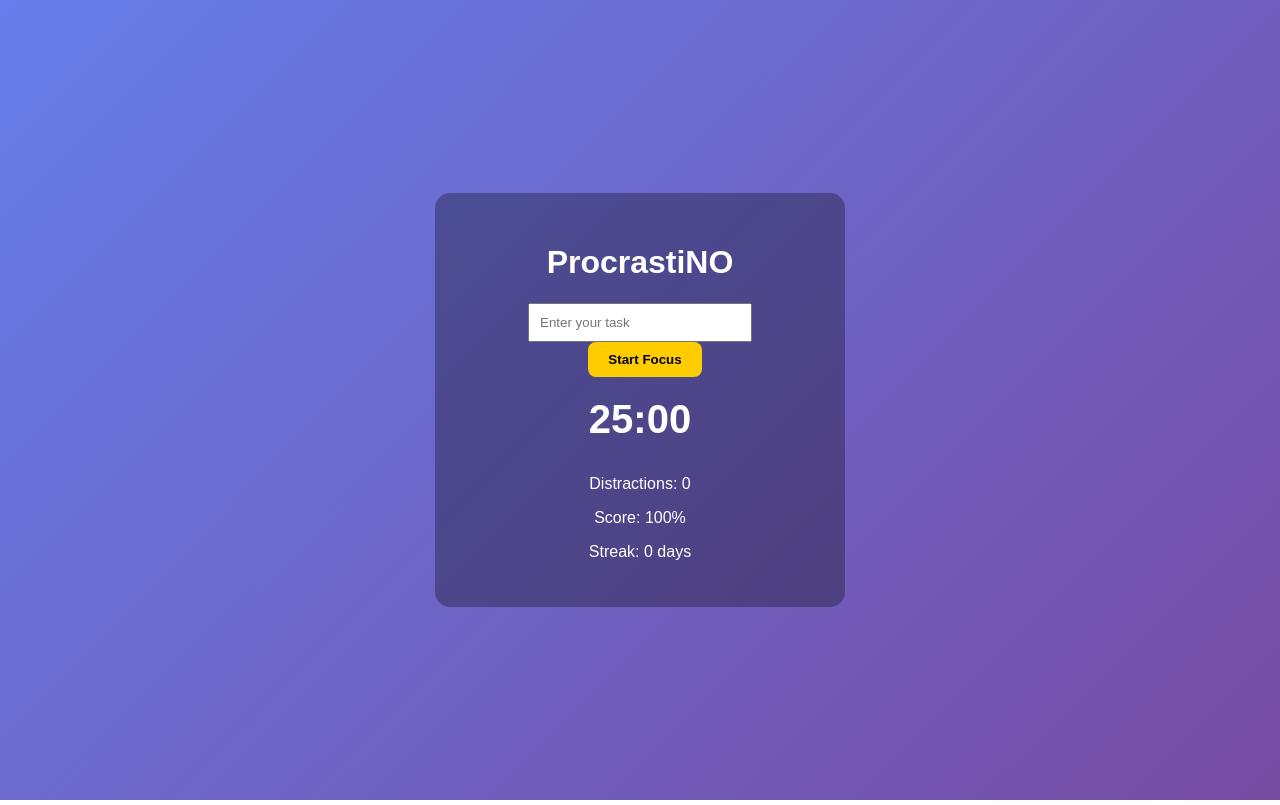
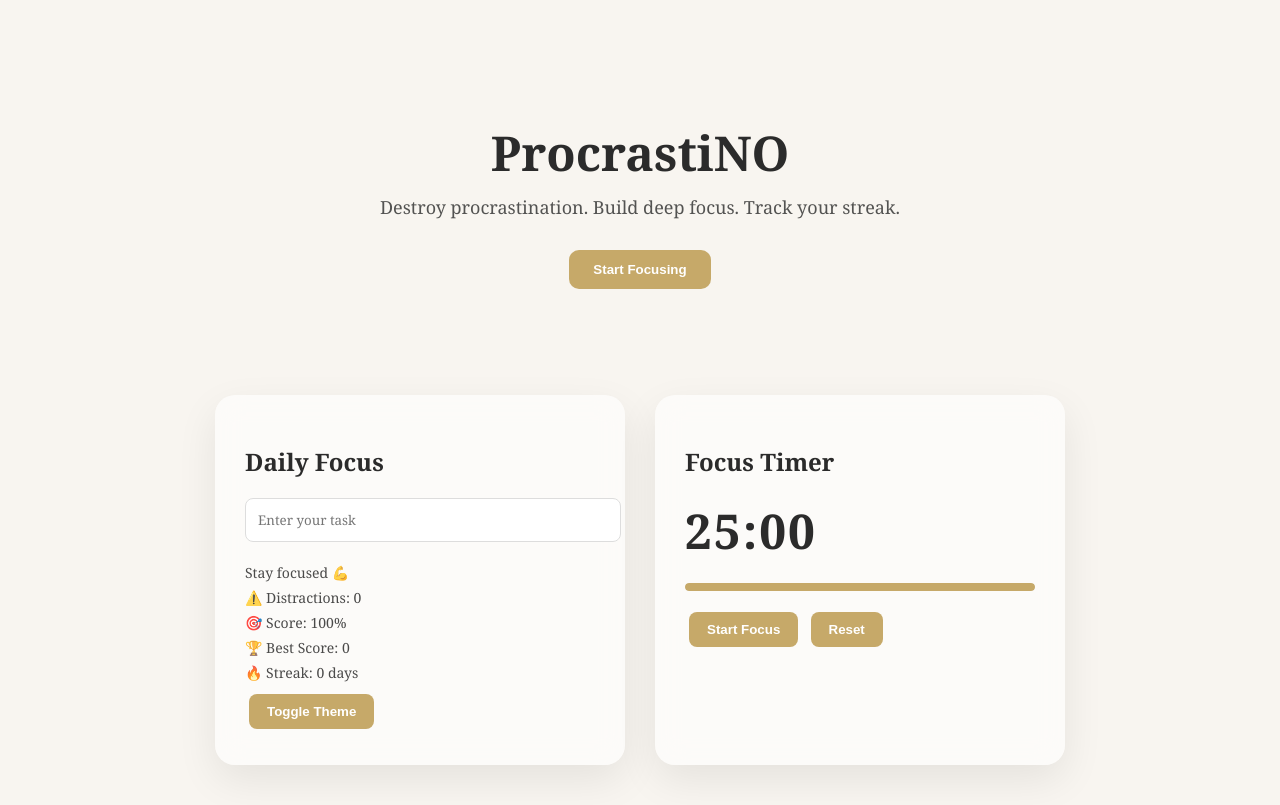
Before and after one commit to DevanandaSatheesh/ProcrastiNO, a plain HTML site: page index.html in a window 1280 px wide. Drawn offline with Linux system fonts and the light colour scheme.

Commit message:
UI upgrade + hero section + dashboard layout

```diff
--- a/index.html
+++ b/index.html
@@ -6,21 +6,57 @@
 </head>
 <body>
 
-    <div class="container">
-        <h1>ProcrastiNO</h1>
+<!-- ===== HERO SECTION ===== -->
+<section class="hero">
+    <h1>ProcrastiNO</h1>
+    <p>Destroy procrastination. Build deep focus. Track your streak.</p>
+    <button id="heroStart">Start Focusing</button>
+</section>
+
+<!-- ===== DASHBOARD ===== -->
+<section class="dashboard">
+
+    <!-- LEFT PANEL (STATS) -->
+    <div class="card">
+        <div id="confetti-container"></div>
+        <h2>Daily Focus</h2>
 
         <input type="text" id="taskInput" placeholder="Enter your task">
 
-        <button id="startBtn">Start Focus</button>
+        <p id="statusMessage">Stay focused 💪</p>
 
-        <h2 id="timer">25:00</h2>
+        <p>⚠️ Distractions: <span id="distractionCount">0</span></p>
+        <p>🎯 Score: <span id="score">100</span>%</p>
+        <p>🏆 Best Score: <span id="bestScore">0</span></p>
+        <p>🔥 Streak: <span id="streak">0</span> days</p>
 
-        <p>Distractions: <span id="distractionCount">0</span></p>
-
-        <p>Score: <span id="score">100</span>%</p>
-        <p>Streak: <span id="streak">0</span> days</p>
+        <button onclick="toggleTheme()">Toggle Theme</button>
     </div>
 
-    <script src="script.js"></script>
+    <!-- RIGHT PANEL (TIMER) -->
+    <div class="card">
+        <h2>Focus Timer</h2>
+
+        <h1 id="timer">25:00</h1>
+
+        <div class="progress-bar">
+            <div id="progress"></div>
+        </div>
+
+        <button id="startBtn">Start Focus</button>
+        <button onclick="resetSession()">Reset</button>
+    </div>
+
+</section>
+
+<script src="script.js"></script>
+
+<script>
+/* Smooth scroll from hero to dashboard */
+document.getElementById("heroStart").addEventListener("click", function() {
+    document.querySelector(".dashboard").scrollIntoView({ behavior: "smooth" });
+});
+</script>
+
 </body>
 </html>
--- a/script.js
+++ b/script.js
@@ -1,10 +1,42 @@
+document.addEventListener("DOMContentLoaded", function () {
+
+// ======================
+// VARIABLES (TOP)
+// ======================
+
+let totalTime = 10; // use 1500 for 25 mins later
+let timeLeft = totalTime;
+
+let timerDisplay = document.getElementById("timer");
+let startBtn = document.getElementById("startBtn");
+let heroStart = document.getElementById("heroStart");
+
+let interval = null;
+let distractionCount = 0;
+
 let streak = localStorage.getItem("streak") || 0;
 document.getElementById("streak").textContent = streak;
-let timeLeft = 10;
-let timerDisplay = document.getElementById("timer");
-let startBtn = document.getElementById("startBtn");
-let interval;
-let distractionCount = 0;
+
+// ⭐ BEST SCORE SYSTEM
+let bestScore = localStorage.getItem("bestScore") || 0;
+document.getElementById("bestScore").textContent = bestScore;
+
+
+// ======================
+// HERO SCROLL BUTTON
+// ======================
+
+if (heroStart) {
+    heroStart.addEventListener("click", function () {
+        document.querySelector(".dashboard")
+            .scrollIntoView({ behavior: "smooth" });
+    });
+}
+
+
+// ======================
+// START TIMER
+// ======================
 
 startBtn.addEventListener("click", function () {
 
@@ -18,29 +50,72 @@ startBtn.addEventListener("click", function () {
         timerDisplay.textContent =
             minutes + ":" + (seconds < 10 ? "0" : "") + seconds;
 
+        updateProgress();
         timeLeft--;
 
         if (timeLeft < 0) {
-    clearInterval(interval);
-    updateStreak();
-    alert("Focus session completed!");
-}
+            clearInterval(interval);
+            interval = null;
+            updateStreak();
+            alert("Focus session completed!");
+        }
 
     }, 1000);
 });
+
+
+// ======================
+// DISTRACTION DETECTION
+// ======================
+
 document.addEventListener("visibilitychange", function () {
-    if (document.hidden) {
+    if (document.hidden && interval) {
         distractionCount++;
         document.getElementById("distractionCount").textContent = distractionCount;
+        updateScore();
+        updateStatus();
     }
 });
+
+
+// ======================
+// SCORE FUNCTION
+// ======================
+
 function updateScore() {
     let score = 100 - (distractionCount * 5);
     if (score < 0) score = 0;
+
     document.getElementById("score").textContent = score;
+
+    // ⭐ UPDATE BEST SCORE
+    if (score > bestScore) {
+        bestScore = score;
+        localStorage.setItem("bestScore", bestScore);
+        document.getElementById("bestScore").textContent = bestScore;
+    }
 }
 
-setInterval(updateScore, 1000);
+
+// ======================
+// STATUS FUNCTION
+// ======================
+
+function updateStatus() {
+    if (distractionCount === 0) {
+        document.getElementById("statusMessage").textContent = "Excellent focus 🔥";
+    } else if (distractionCount < 3) {
+        document.getElementById("statusMessage").textContent = "Stay focused 💪";
+    } else {
+        document.getElementById("statusMessage").textContent = "Too many distractions ⚠️";
+    }
+}
+
+
+// ======================
+// STREAK FUNCTION
+// ======================
+
 function updateStreak() {
     let today = new Date().toDateString();
     let lastDate = localStorage.getItem("lastDate");
@@ -52,3 +127,61 @@ function updateStreak() {
         document.getElementById("streak").textContent = streak;
     }
 }
+
+
+// ======================
+// PROGRESS BAR
+// ======================
+
+function updateProgress() {
+    let percent = (timeLeft / totalTime) * 100;
+    let progressBar = document.getElementById("progress");
+
+    progressBar.style.width = percent + "%";
+
+    if (percent > 60) {
+        progressBar.style.background = "#00ffcc";
+    } else if (percent > 30) {
+        progressBar.style.background = "#ffaa00";
+    } else {
+        progressBar.style.background = "#ff4d4d";
+    }
+}
+
+
+// ======================
+// THEME TOGGLE
+// ======================
+
+window.toggleTheme = function () {
+    document.body.classList.toggle("dark-mode");
+};
+
+
+// ======================
+// RESET FUNCTION
+// ======================
+
+window.resetSession = function () {
+
+    clearInterval(interval);
+    interval = null;
+
+    timeLeft = totalTime;
+    distractionCount = 0;
+
+    document.getElementById("distractionCount").textContent = 0;
+
+    let minutes = Math.floor(totalTime / 60);
+    let seconds = totalTime % 60;
+
+    document.getElementById("timer").textContent =
+        minutes + ":" + (seconds < 10 ? "0" : "") + seconds;
+
+    document.getElementById("progress").style.width = "100%";
+
+    updateScore();
+    updateStatus();
+};
+
+});
--- a/style.css
+++ b/style.css
@@ -1,57 +1,143 @@
+/* ===== BODY ===== */
+body {
+    margin: 0;
+    font-family: 'Georgia', serif;
+    background: #f8f5f0;
+    color: #2b2b2b;
+    transition: background 0.4s ease, color 0.4s ease;
+}
 
-body {
+/* ===== DARK MODE ===== */
+body.dark-mode {
+    background: #1c1c1c;
+    color: #f5f5f5;
+}
 
-    font-family: Arial, sans-serif;
+/* ===== HERO SECTION ===== */
+.hero {
     text-align: center;
-    background: linear-gradient(135deg, #667eea, #764ba2);
-    color: white;
-    height: 100vh;
-    margin: 0;
+    padding: 80px 20px 60px 20px;
+}
+
+.hero h1 {
+    font-size: 48px;
+    margin-bottom: 10px;
+}
+
+.hero p {
+    font-size: 18px;
+    opacity: 0.8;
+    margin-bottom: 25px;
+}
+
+.hero button {
+    padding: 12px 24px;
+    border-radius: 10px;
+}
+
+/* ===== DASHBOARD LAYOUT ===== */
+.dashboard {
     display: flex;
     justify-content: center;
-    align-items: center;
+    gap: 30px;
+    padding: 40px;
+    flex-wrap: wrap; /* responsive */
 }
 
-.container {
-    background: rgba(0, 0, 0, 0.3);
+/* ===== CARDS ===== */
+.card {
+    background: rgba(255, 255, 255, 0.6);
+    backdrop-filter: blur(15px);
     padding: 30px;
-    border-radius: 15px;
+    border-radius: 20px;
     width: 350px;
-}
-}
+    box-shadow: 0 15px 40px rgba(0, 0, 0, 0.08);
+    transition: background 0.4s ease;
 }
 
-.container {
-    background: #1e293b;
-    padding: 30px;
-    border-radius: 10px;
-    display: inline-block;
+body.dark-mode .card {
+    background: rgba(255, 255, 255, 0.05);
 }
 
-input {
-    padding: 10px;
-    width: 200px;
+.card h2 {
+    margin-bottom: 20px;
 }
 
-button {
-    padding: 10px 15px;
-    margin-left: 10px;
-    cursor: pointer;
+/* ===== INPUT ===== */
+input {
+    padding: 12px;
+    width: 100%;
+    border-radius: 8px;
+    border: 1px solid #ddd;
+    font-family: inherit;
+    margin-bottom: 15px;
+    outline: none;
 }
 
-#timer {
-    font-size: 40px;
-    margin-top: 20px;
+body.dark-mode input {
+    background: #2a2a2a;
+    border: 1px solid #444;
+    color: white;
 }
+
+/* ===== BUTTONS ===== */
 button {
-    padding: 10px 20px;
+    padding: 10px 18px;
+    margin: 6px 4px;
     border: none;
     border-radius: 8px;
-    background-color: #ffcc00;
+    background: #c6a969;
+    color: white;
     font-weight: bold;
     cursor: pointer;
+    transition: all 0.3s ease;
 }
 
 button:hover {
-    background-color: #ffaa00;
+    background: #b59655;
+    transform: translateY(-2px);
 }
+
+/* ===== TIMER ===== */
+#timer {
+    font-size: 48px;
+    margin: 20px 0;
+    letter-spacing: 2px;
+}
+
+/* ===== PROGRESS BAR ===== */
+.progress-bar {
+    width: 100%;
+    height: 8px;
+    background: #e8e3dc;
+    border-radius: 10px;
+    margin: 15px 0;
+    overflow: hidden;
+}
+
+#progress {
+    height: 100%;
+    width: 100%;
+    background: #c6a969;
+    border-radius: 10px;
+    transition: width 1s linear, background 0.5s ease;
+}
+
+/* ===== TEXT INFO ===== */
+p {
+    font-size: 14px;
+    margin: 6px 0;
+    opacity: 0.85;
+}
+
+/* ===== RESPONSIVE (Mobile Ready) ===== */
+@media (max-width: 768px) {
+    .dashboard {
+        flex-direction: column;
+        align-items: center;
+    }
+
+    .hero h1 {
+        font-size: 36px;
+    }
+}
```
